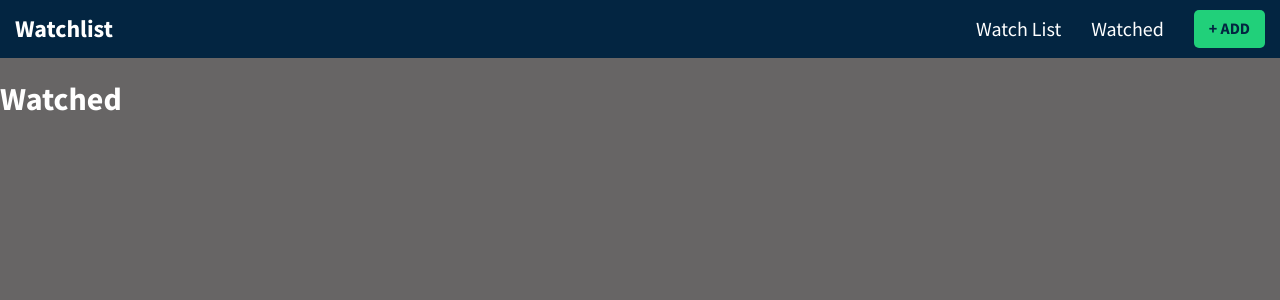
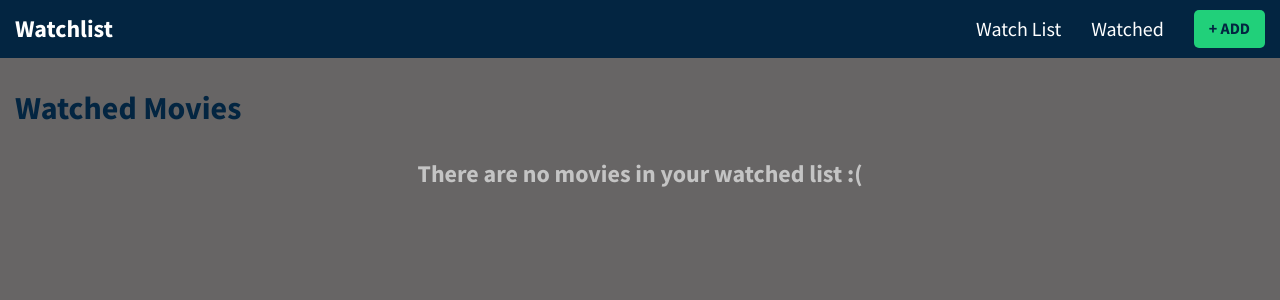
Before and after one commit to ShannaJSmith/Watchlist, a React (Create React App) app in the folder watchlist/: page /watched in a window 1280 px wide. Shown: the top 300 px of the page. Built offline with nearby package versions, Linux system fonts and the light colour scheme.

Commit message:
create watched page

```diff
--- a/watchlist/src/pages/Watched.jsx
+++ b/watchlist/src/pages/Watched.jsx
@@ -1,9 +1,27 @@
-import React from 'react';
+import React, { useContext } from 'react';
+import { GlobalContext } from '../context/GlobalState';
+import MovieCard from '../components/MovieCard';
 
 const Watched = () => {
+  const { watched } = useContext(GlobalContext);
   return (
-    <div>
-      <h1>Watched</h1>
+    <div className="movie-page">
+      <div className="container">
+        <div className="header">
+          <h1 className="heading">Watched Movies</h1>
+        </div>
+        {watched.length > 0 ? (
+          <div className="movie-grid">
+            {watched.map((movie) => (
+              <MovieCard key={movie.id} movie={movie} type="watched" />
+            ))}
+          </div>
+        ) : (
+          <h2 className="no-movies">
+            There are no movies in your watched list :(
+          </h2>
+        )}
+      </div>
     </div>
   );
 };
```
